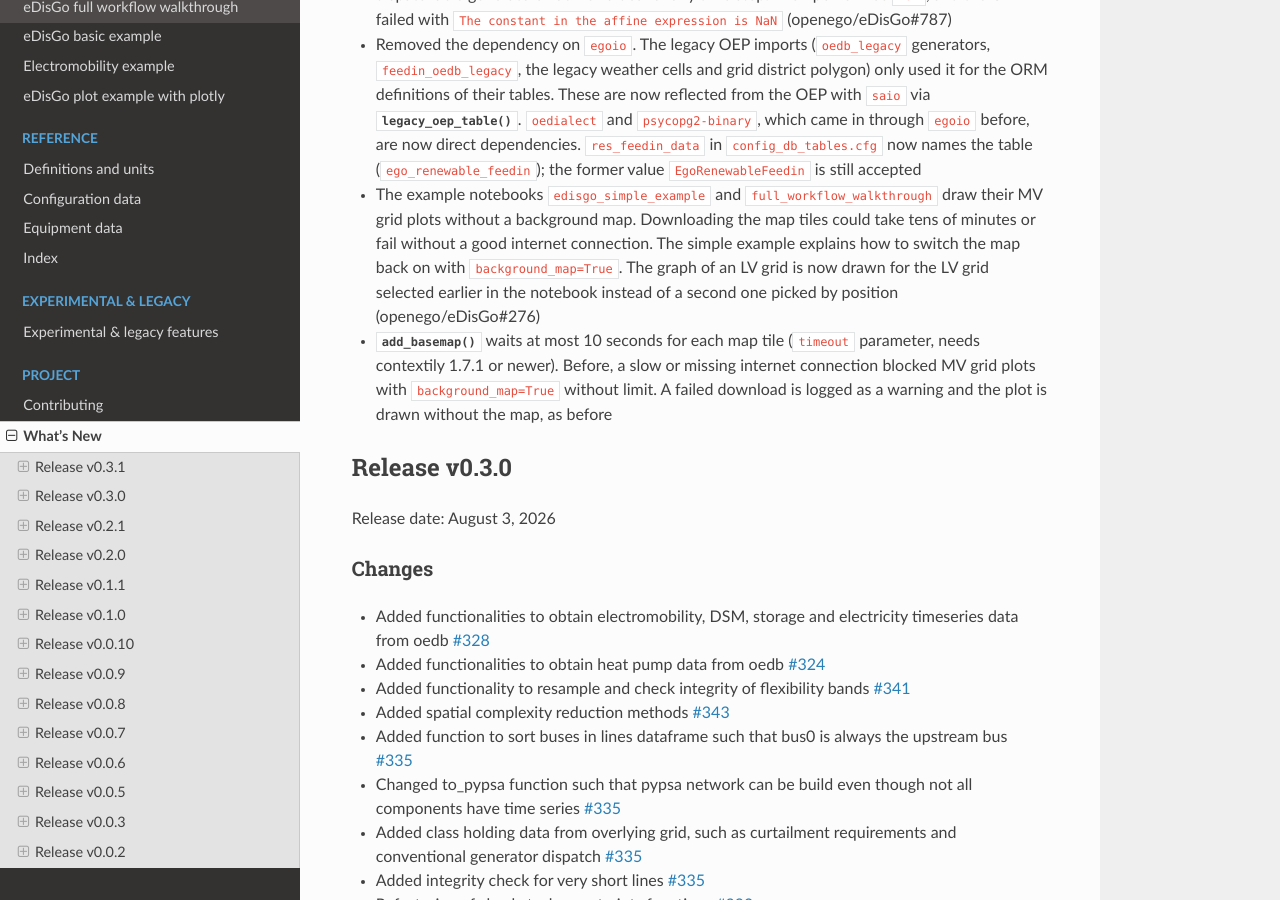
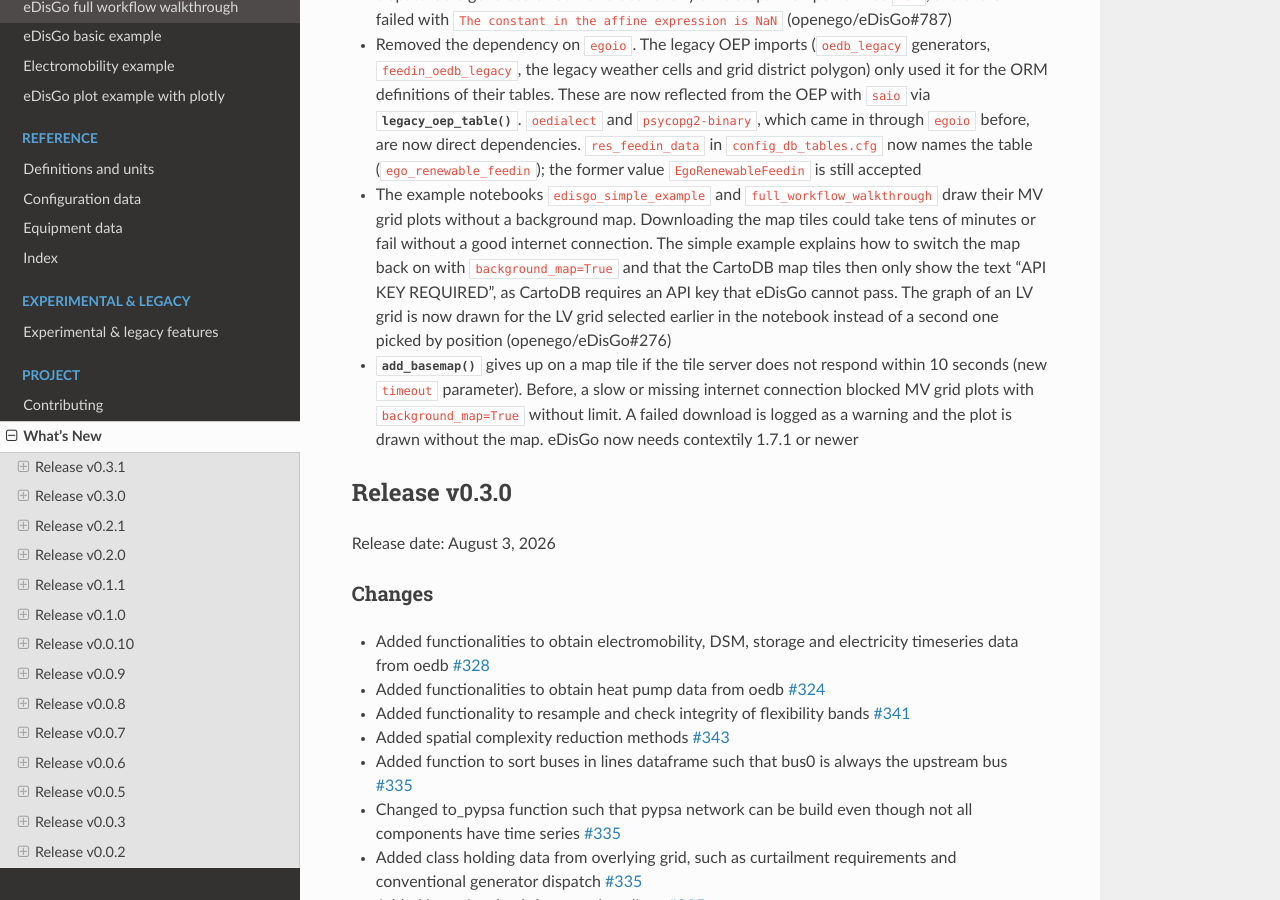
Before and after one commit to openego/eDisGo, a Sphinx documentation site: the page built from doc/whatsnew.rst, in a window 1280 px wide and 900 px high, scrolled down 6297 px. Built offline with Sphinx 7.4.7 and the Read the Docs theme 3.1.0, drawn with Linux system fonts in a browser that asks for light colours; pages that are not in the unit, such as notebooks, are missing from menus.

Commit message:
Require contextily 1.7.1, note the CartoDB API key limit
add_basemap() now always passes the tile timeout to contextily. setup.py and
both conda environments require contextily 1.7.1 or newer, the first version
with a timeout, so the version check with inspect is gone. Through an
unreachable proxy the tile download now fails after at most 10 s (dev: up to
134 s).

CartoDB tiles need an API key that eDisGo cannot pass, so with
background_map=True the tiles only show "API KEY REQUIRED". The note in the
simple example and the background_map docstring say so instead of promising
a georeferenced map.

The markdown cells of examples/edisgo_simple_example.ipynb now match
doc/tutorials/simple_example.ipynb (updated links and heading levels); the
code cells were already identical. The full workflow walkthrough says in a
comment that its MV plot has no background map.

Refs #276

```diff
--- a/doc/whatsnew/v0-3-1.rst
+++ b/doc/whatsnew/v0-3-1.rst
@@ -294,11 +294,13 @@ Changes
 * The example notebooks ``edisgo_simple_example`` and ``full_workflow_walkthrough``
   draw their MV grid plots without a background map. Downloading the map tiles could
   take tens of minutes or fail without a good internet connection. The simple example
-  explains how to switch the map back on with ``background_map=True``. The graph of
-  an LV grid is now drawn for the LV grid selected earlier in the notebook instead of
-  a second one picked by position (openego/eDisGo#276)
-* :func:`~.tools.plots.add_basemap` waits at most 10 seconds for each map tile
-  (``timeout`` parameter, needs contextily 1.7.1 or newer). Before, a slow or missing
+  explains how to switch the map back on with ``background_map=True`` and that the
+  CartoDB map tiles then only show the text "API KEY REQUIRED", as CartoDB requires an
+  API key that eDisGo cannot pass. The graph of an LV grid is now drawn for the LV
+  grid selected earlier in the notebook instead of a second one picked by position
+  (openego/eDisGo#276)
+* :func:`~.tools.plots.add_basemap` gives up on a map tile if the tile server does not
+  respond within 10 seconds (new ``timeout`` parameter). Before, a slow or missing
   internet connection blocked MV grid plots with ``background_map=True`` without
   limit. A failed download is logged as a warning and the plot is drawn without the
-  map, as before
+  map. eDisGo now needs contextily 1.7.1 or newer
--- a/eDisGo_env.yml
+++ b/eDisGo_env.yml
@@ -15,7 +15,7 @@ dependencies:
   - conda-forge::rasterio
   - conda-forge::geoalchemy2
   - conda-forge::pygeos
-  - conda-forge::contextily
+  - conda-forge::contextily >= 1.7.1
   - conda-forge::descartes
   - conda-forge::pypsa == 0.26.2
   - pip:
--- a/eDisGo_env_dev.yml
+++ b/eDisGo_env_dev.yml
@@ -15,7 +15,7 @@ dependencies:
   - conda-forge::rasterio
   - conda-forge::geoalchemy2
   - conda-forge::pygeos
-  - conda-forge::contextily
+  - conda-forge::contextily >= 1.7.1
   - conda-forge::descartes
   - conda-forge::pypsa == 0.26.2
   - pip:
--- a/setup.py
+++ b/setup.py
@@ -34,7 +34,7 @@ def read(fname):
 
 
 requirements = [
-    "contextily < 1.8.0",
+    "contextily >= 1.7.1, < 1.8.0",
     "dash < 4.4.0",
     "demandlib < 0.3.0",
     "descartes < 1.2.0",
```
Also changed, not shown: doc/tutorials/full_workflow_walkthrough.ipynb, doc/tutorials/simple_example.ipynb, 3 other files.
